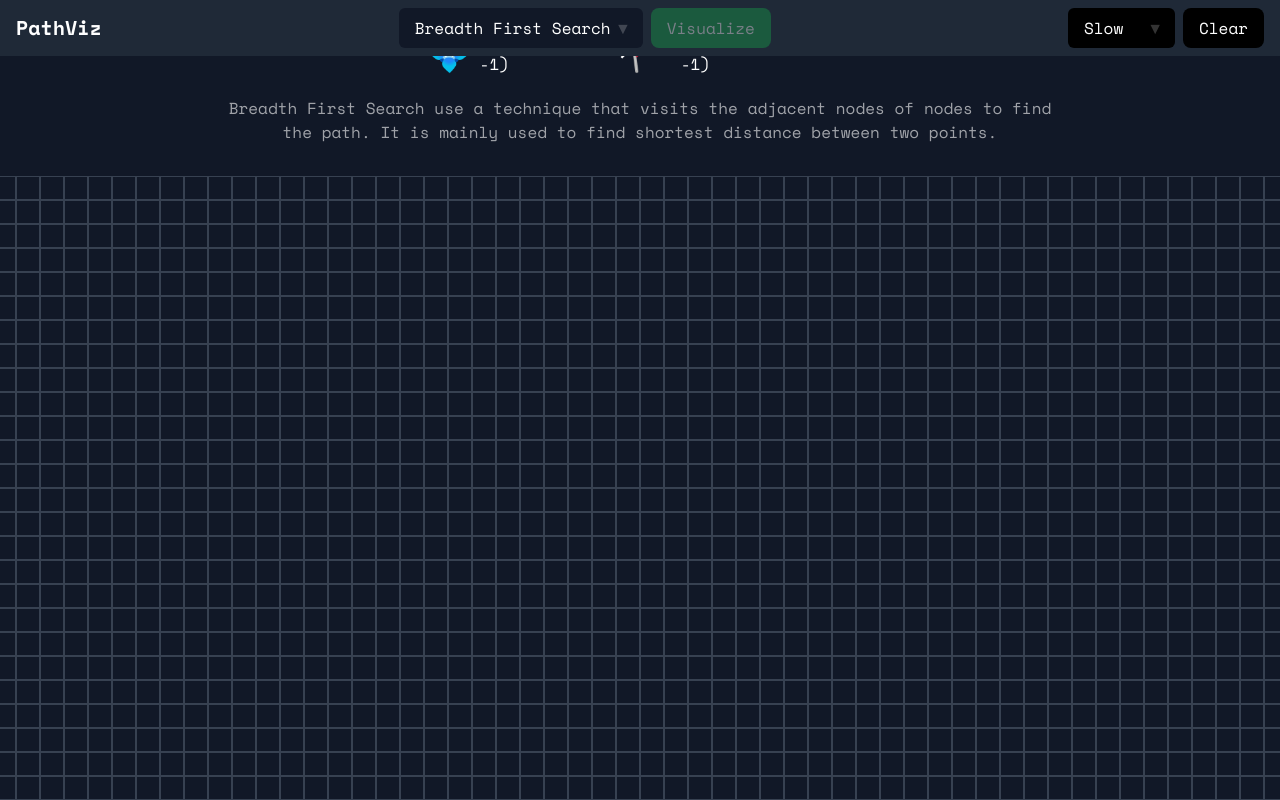
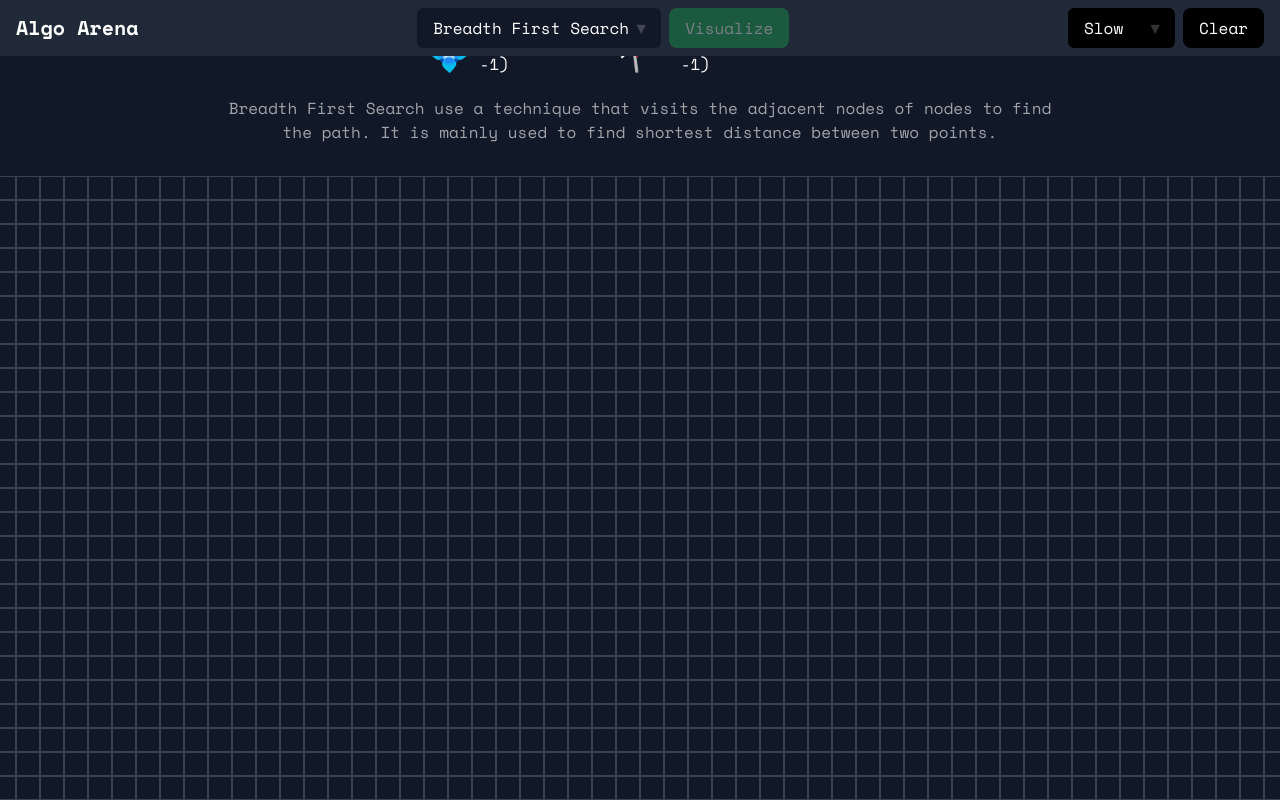
Before and after one commit to gokulcodes/algo-arena, a React (Create React App) app: page / in a window 1280 px wide. Built offline with nearby package versions, Linux system fonts and the light colour scheme; no server answers; the HTML template or start-up script is replaced by a standard one.

Commit message:
dfs integration

```diff
--- a/src/App.tsx
+++ b/src/App.tsx
@@ -211,7 +211,7 @@
   return (
     <>
       <div className="flex flex-row w-full items-center p-4 justify-between h-14 text-white bg-gray-800 absolute z-50 top-0">
-        <h1 className="text-white text-xl font-nerd font-bold">PathViz</h1>
+        <h1 className="text-white text-xl font-nerd font-bold">Algo Arena</h1>
         <div className="flex flex-row">
           <div className="select-wrapper">
             <select
```
